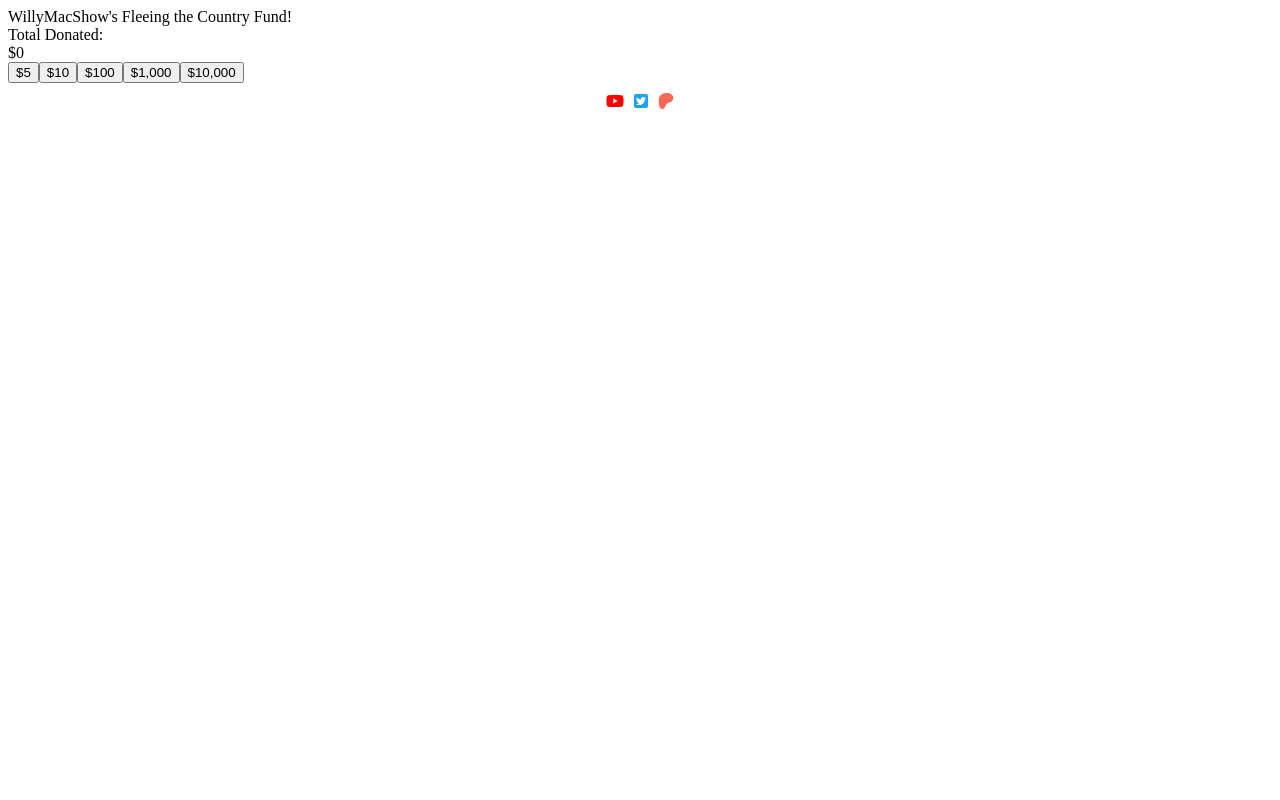
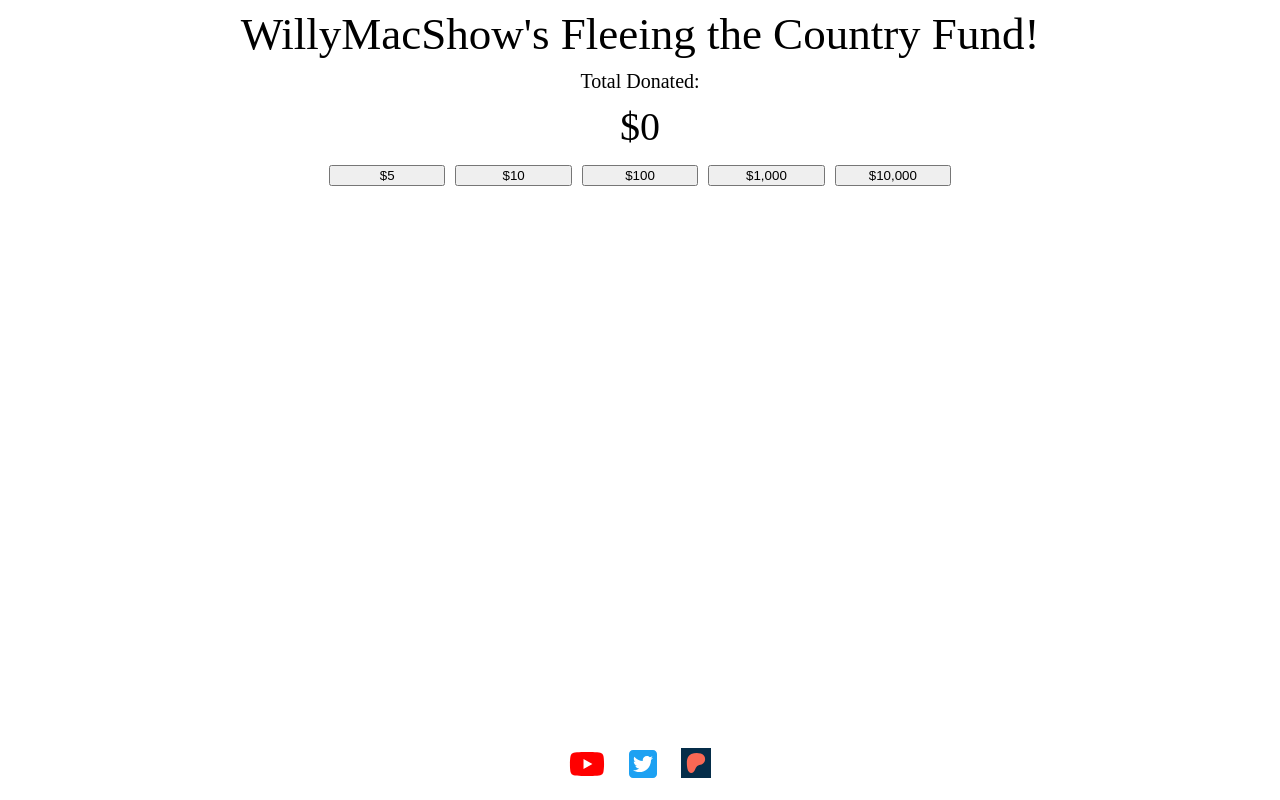
Before and after one commit to MasonMcCoy/willymac-dono, a React (Create React App) app: page / in a window 1280 px wide. Built offline with nearby package versions, Linux system fonts and the light colour scheme; no server answers; the database is empty.

Commit message:
Style and format updates.

```diff
--- a/src/Buttons.js
+++ b/src/Buttons.js
@@ -1,6 +1,6 @@
 import React from 'react'
 import { collection, addDoc } from "firebase/firestore";
-import {db} from './firebase';
+import { db } from './firebase';
 
 export default function Buttons({ setTotal }) {
 
@@ -19,12 +19,12 @@ export default function Buttons({ setTotal }) {
     }
 
     return (
-        <>
-        <button onClick={() => handleDonateClick(5)}>$5</button>
-        <button onClick={() => handleDonateClick(10)}>$10</button>
-        <button onClick={() => handleDonateClick(100)}>$100</button>
-        <button onClick={() => handleDonateClick(1000)}>$1,000</button>
-        <button onClick={() => handleDonateClick(10000)}>$10,000</button>
-        </>
+        <div id="buttons">
+          <button onClick={() => handleDonateClick(5)}>$5</button>
+          <button onClick={() => handleDonateClick(10)}>$10</button>
+          <button onClick={() => handleDonateClick(100)}>$100</button>
+          <button onClick={() => handleDonateClick(1000)}>$1,000</button>
+          <button onClick={() => handleDonateClick(10000)}>$10,000</button>
+        </div>
     )
 }
--- a/src/Counter.js
+++ b/src/Counter.js
@@ -2,10 +2,13 @@ import React from 'react'
 
 export default function Counter({ total }) {
   return (
-    <div>
+    <>
+    <div id="donation-label">
       Total Donated:
-      <br></br>
+    </div>
+    <div id="donation-value">
       ${total.toLocaleString()}
     </div>
+    </>
   )
 }
--- a/src/Header.js
+++ b/src/Header.js
@@ -2,7 +2,7 @@ import React from 'react'
 
 export default function Header() {
   return (
-    <div>
+    <div id="header">
       WillyMacShow's Fleeing the Country Fund!
     </div>
   )
--- a/src/Socials.js
+++ b/src/Socials.js
@@ -5,22 +5,23 @@ import { faPatreon, faSquareTwitter, faYoutube } from '@fortawesome/free-brands-
 
 export default function Socials() {
   return (
-    <div class="social-container">
+    <div id="social-container">
         <div class="socials">
             <a href="https://www.youtube.com/@WillyMacShow" target="blank">
-                <FontAwesomeIcon icon={faYoutube} color="#FF0000"></FontAwesomeIcon>
+                <FontAwesomeIcon icon={faYoutube} size="2x" color="#FF0000"></FontAwesomeIcon>
             </a>
         </div>
         <div class="socials">
             <a href="https://twitter.com/WillyMacShow" target="blank">
-                <FontAwesomeIcon icon={faSquareTwitter} color="#1DA1F2"></FontAwesomeIcon>
+                <FontAwesomeIcon icon={faSquareTwitter} size="2x"color="#1DA1F2"></FontAwesomeIcon>
             </a>
         </div>
         <div class="socials">
-        {/* background="#052d49" */}
-            <a href="https://www.patreon.com/Willymacshow" target="blank">
-                <FontAwesomeIcon icon={faPatreon} color="#f96854"></FontAwesomeIcon>
-            </a>
+            <div id="patreon-back">
+                <a href="https://www.patreon.com/Willymacshow" target="blank">
+                    <FontAwesomeIcon icon={faPatreon} id="patreon" size="lg"color="#f96854"></FontAwesomeIcon>
+                </a>
+            </div>
         </div>
     </div>
   )
--- a/src/styles.css
+++ b/src/styles.css
@@ -1,8 +1,47 @@
-.social-container {
+button {
+    margin: 5px;
+    width: 20%;
+}
+
+#header {
+    text-align: center;
+    font-size: 45px;
+}
+
+#donation-label {
+    text-align: center;
+    font-size: 20px;
+    margin-top: 10px;
+}
+
+#donation-value {
+    text-align: center;
+    font-size: 40px;
+    margin: 10px 0 10px 0;
+}
+
+#buttons {
+    display: flex;
+    margin: 0 25% 0 25%;
+}
+
+#social-container {
     display: flex;
     justify-content: center;
+    position:absolute;
+    left:0;
+    bottom:10px;
+    right:0;
 }
 
 .socials {
-    padding: 10px 5px 10px 5px;
+    padding: 10px 12px 10px 12px;
 }
+
+#patreon {
+    padding: 5px;
+}
+
+#patreon-back {
+    background-color: #052d49;
+}
```
